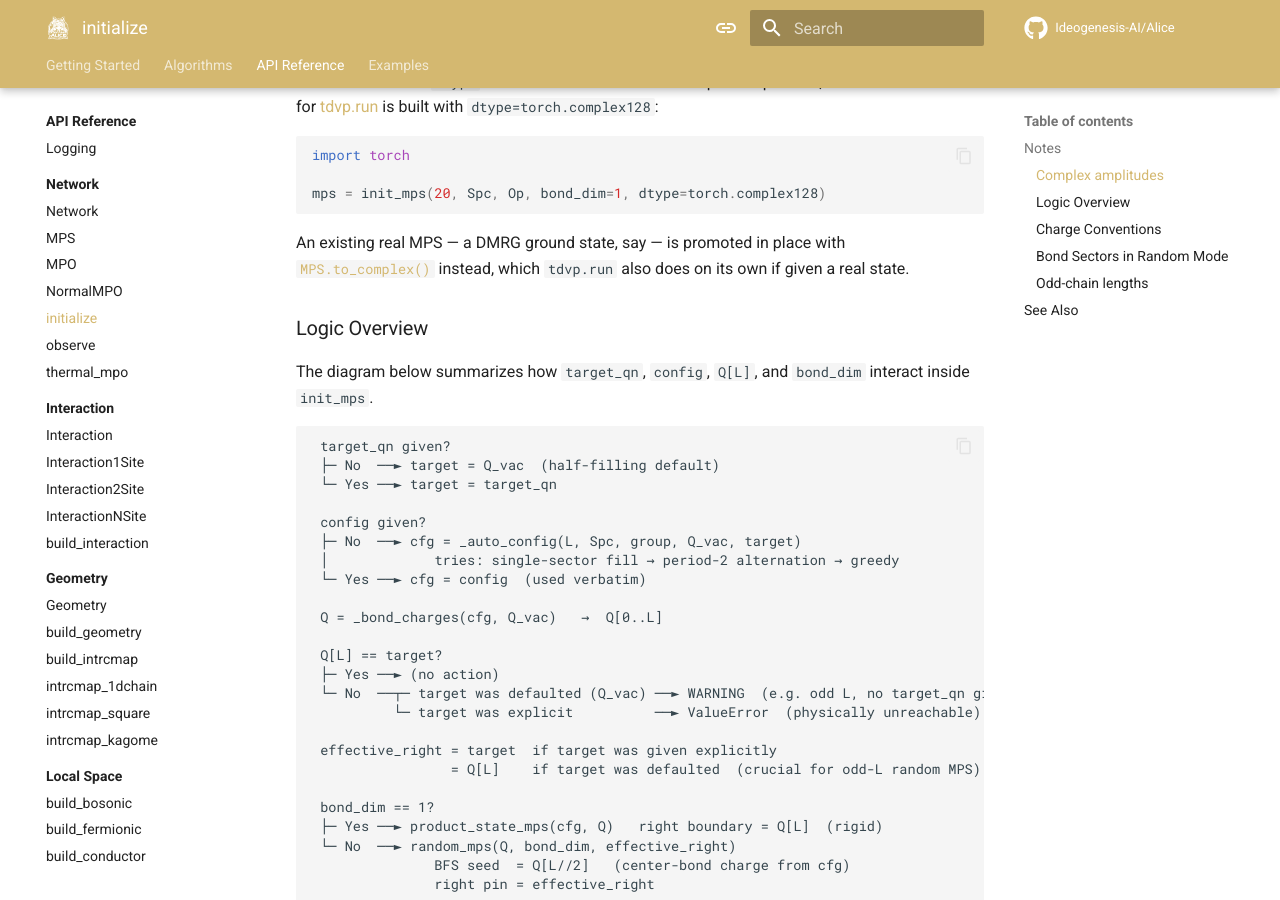
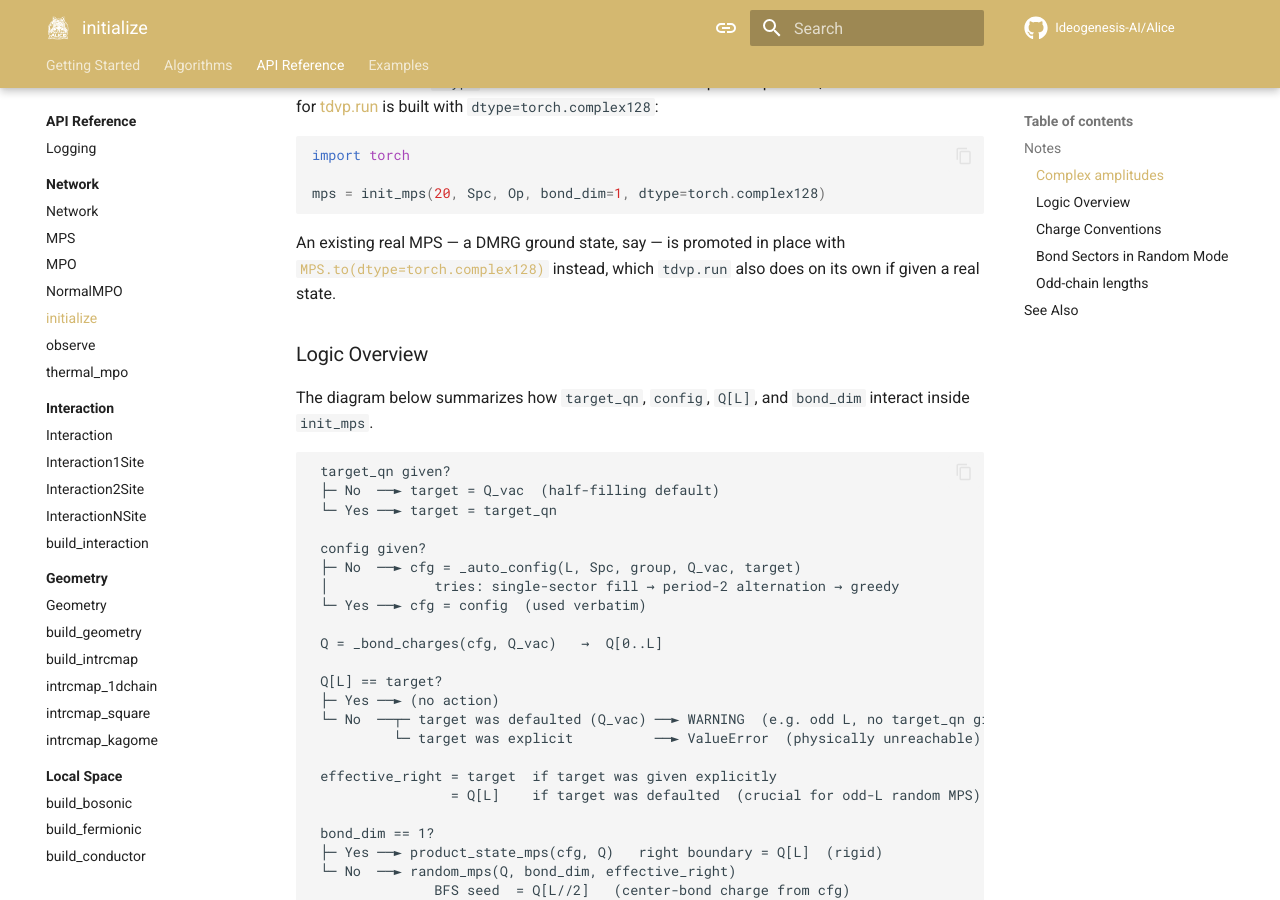
Before and after one commit to Ideogenesis-AI/Alice, an MkDocs documentation site: the page built from docs/api/network/init-mps.md, in a window 1280 px wide and 900 px high, scrolled down 919 px. Built offline with MkDocs 1.6.1 and Material for MkDocs 9.7.7, drawn with Linux system fonts in a browser that asks for light colours; comment, search, counter and statistics services are not loaded.

Commit message:
Point the init_mps page at the renamed cast
Updated the sentence offering an alternative to building a complex state outright, and retargeted its link, the method now living on the base class page rather than the MPS one.

````diff
--- a/docs/api/network/init-mps.md
+++ b/docs/api/network/init-mps.md
@@ -44,8 +44,8 @@ mps = init_mps(20, Spc, Op, bond_dim=1, dtype=torch.complex128)
 ```
 
 An existing real MPS — a DMRG ground state, say — is promoted in place with
-[`MPS.to_complex()`](mps.md) instead, which `tdvp.run` also does on its own
-if given a real state.
+[`MPS.to(dtype=torch.complex128)`](network.md) instead, which `tdvp.run` also
+does on its own if given a real state.
 
 ### Logic Overview
 
````
